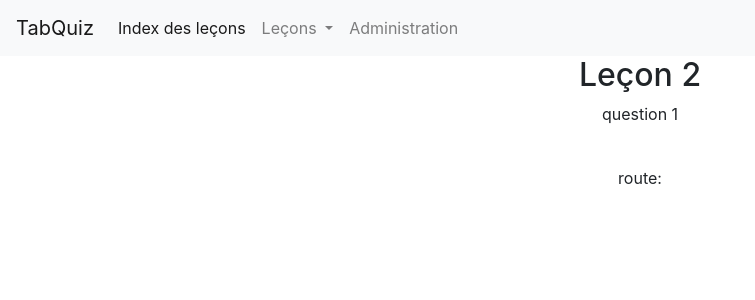
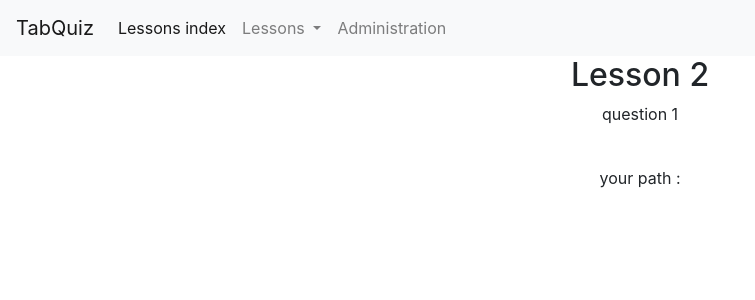
Before and after one commit to AdamMartinCote/tabtester, a Django app: page /lesson/2/ in a window 1280 px wide. Shown: the top 300 px of the page, without its empty margins (0-755 px from the left). Run offline with Django 3.2, Linux system fonts and the light colour scheme; data comes from the database, SQL or seed files in the repository; both versions use the stored data as it was after the commit; some libraries are stand-ins or nearby versions.

Commit message:
translations in base

```diff
--- a/tabquiz/templates/tabquiz/base.html
+++ b/tabquiz/templates/tabquiz/base.html
@@ -17,7 +17,8 @@
 
     <!-- Custom css -->
     {% load static %}
-    <link rel="stylesheet" type="text/css" href={% static 'tabquiz/style.css' %}>
+    <link rel="stylesheet" type="text/css"
+          href="{% static 'tabquiz/style.css' %}">
     <title>TabQuiz</title>
 
   </head>
@@ -31,11 +32,14 @@
       <div class="collapse navbar-collapse" id="navbarSupportedContent">
         <ul class="navbar-nav mr-auto">
           <li class="nav-item active">
-            <a class="nav-link" href="{% url 'tabquiz:index' %}">Index des leçons <span class="sr-only">(current)</span></a>
+            <a class="nav-link" href="{% url 'tabquiz:index' %}">
+              {% trans 'Lessons index' %}
+              <span class="sr-only">(current)</span>
+            </a>
           </li>
           <li class="nav-item dropdown">
             <a class="nav-link dropdown-toggle" href="#" id="navbarDropdown" role="button" data-toggle="dropdown" aria-haspopup="true" aria-expanded="false">
-              Leçons
+              {% trans 'Lessons' %}
             </a>
             <div class="dropdown-menu" aria-labelledby="navbarDropdown">
               {% for lesson in lesson_list %}
@@ -47,7 +51,7 @@
           </li>
           <li class="nav-item">
             <a class="nav-link" href="{% url 'admin:index' %}">
-              Administration
+              {% trans 'Administration' %}
             </a>
           </li>
         </ul>
--- a/tabquiz/templates/tabquiz/lesson.html
+++ b/tabquiz/templates/tabquiz/lesson.html
@@ -1,11 +1,12 @@
 {% extends 'tabquiz/base.html' %}
 {% load static %}
+{% load i18n %}
 
 {% block content %}
 
 <div class="container text-center">
   <header>
-    <h2>Leçon {{lesson.lesson_id}}</h2>
+    <h2>{% trans "Lesson" %} {{lesson.lesson_id}}</h2>
   </header>
 
   {% if error_message %}
@@ -39,12 +40,12 @@
     {% endif %}
   </form>
   {% if question.is_final %}
-    <p>route:</p>
-    <!-- <style>
+    <p>{% trans "your path" %} :</p>
+    <style>
       .list-group-item {
         display: list-item
       }
-    </style> -->
+    </style>
     <ol class="list-group">
     {% for q in trace_route %}
       <li class="list-group-item">{{ q.text }}</li>
--- a/tabtester/settings.py
+++ b/tabtester/settings.py
@@ -62,7 +62,6 @@ TEMPLATES = [
 
 WSGI_APPLICATION = 'tabtester.wsgi.application'
 
-
 # Database
 # https://docs.djangoproject.com/en/2.1/ref/settings/#databases
 
@@ -122,6 +121,10 @@ USE_TZ = True
 # https://docs.djangoproject.com/en/2.1/howto/static-files/
 
 STATIC_URL = '/static/'
+# STATIC_ROOT = os.path.join(BASE_DIR, 'static')
+# STATICFILES_DIRS = (
+#     os.path.join(BASE_DIR, 'static/'),
+# )
 
 
 MEDIA_ROOT = os.path.join(BASE_DIR, 'media')
```
Also changed, not shown: db.sqlite3, locale/fr/LC_MESSAGES/django.po, 1 other file.
